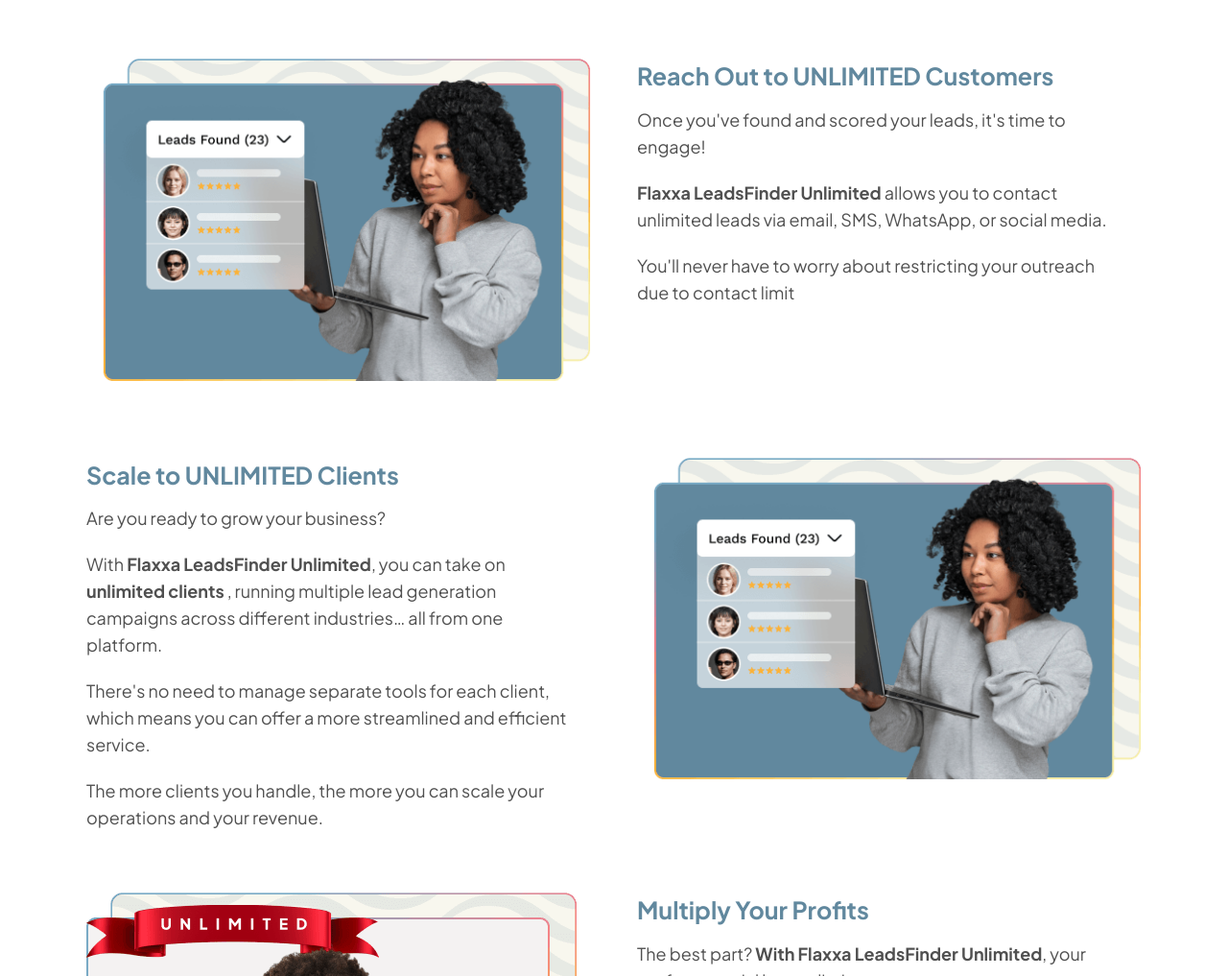
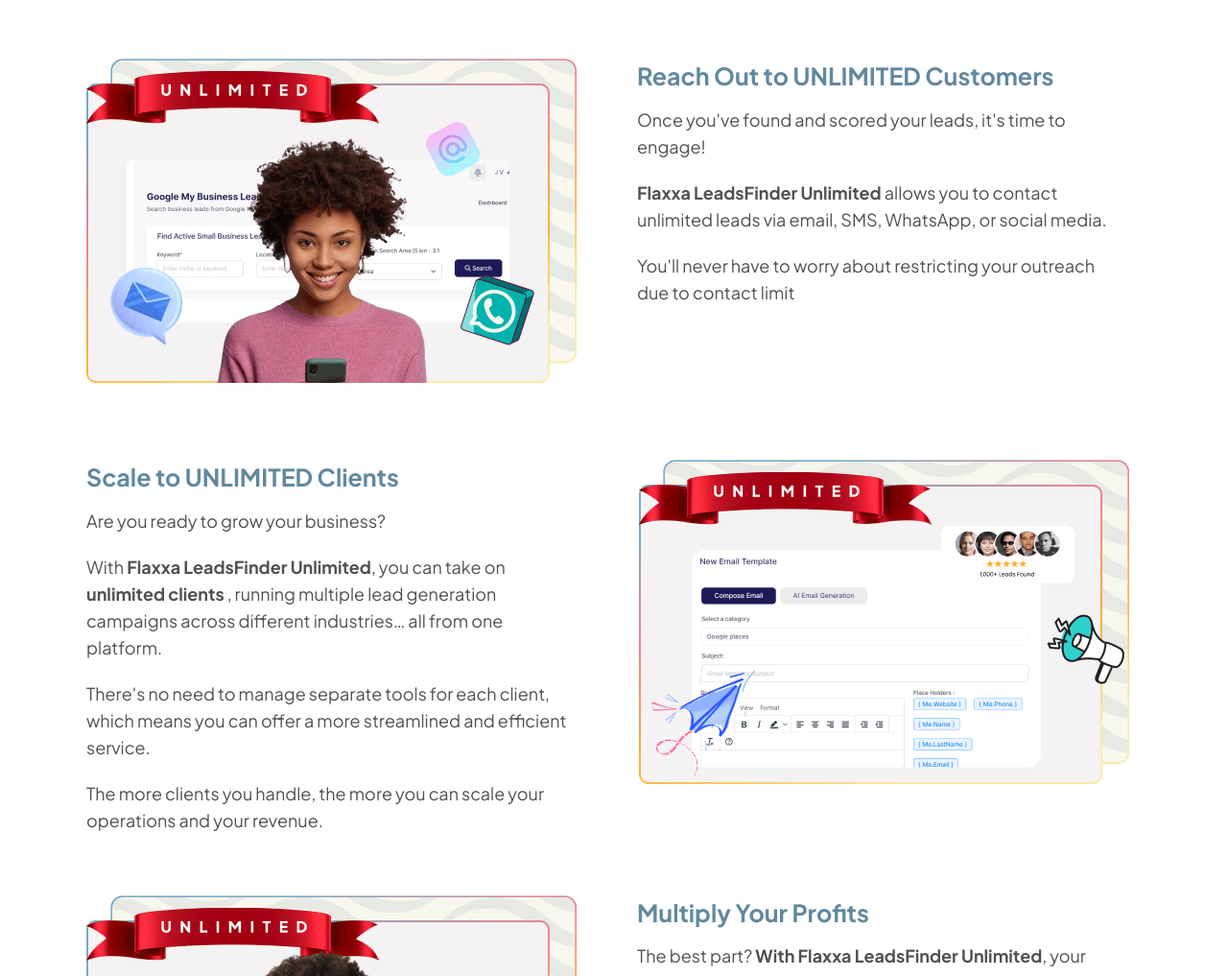
Before and after one commit to 0DILI/OTO1, a plain HTML site: page index.html in a window 1280 px wide. Shown: the part 4784-5801 px from the top of the page at 96% size. Drawn offline with nearby package versions, Linux system fonts and the light colour scheme; a web font is replaced by a local one.

Commit message:
sec-4 img

```diff
--- a/index.html
+++ b/index.html
@@ -296,7 +296,7 @@
         <div
           class="grid sm:grid-cols-2 max-w-[1100px] gap-12 mx-auto items-start mt-16"
         >
-          <img src="./assets/oto1-img4.png" alt="" />
+          <img src="./assets/oto1-img17.png" alt="" />
 
           <span>
             <h4 class="font-bold text-[#61889E] text-[25px]">
@@ -326,7 +326,7 @@
         <div
           class="grid sm:grid-cols-2 max-w-[1100px] gap-12 mx-auto items-start mt-20"
         >
-          <img src="./assets/oto1-img4.png" class="sm:order-2" />
+          <img src="./assets/oto1-img18.png" class="sm:order-2" />
 
           <span>
             <h4 class="font-bold text-[#61889E] text-[25px]">
```
Also changed, not shown: assets/oto1-img17.png (added), assets/oto1-img18.png (added).
